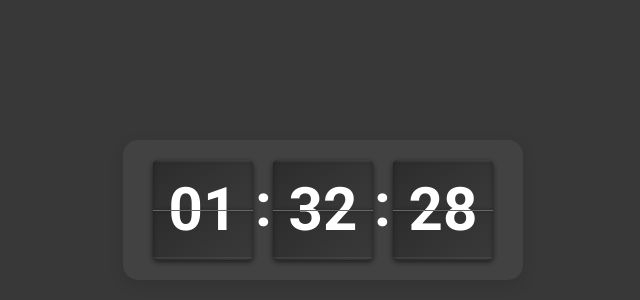
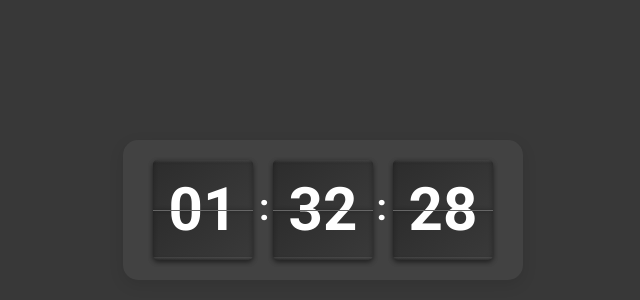
Before and after one commit to marvin3w/utilities, a website: page simple-flip-clock/index.html in a window 1280 px wide. Shown: the part 190-490 px from the top of the page, 317-957 px from the left. Drawn offline with Linux system fonts and the light colour scheme.

Commit message:
Change divider numbers size

```diff
--- a/simple-flip-clock/main.scss
+++ b/simple-flip-clock/main.scss
@@ -25,7 +25,7 @@ body {
   &::before,
   &::after {
     content: ':';
-    font-size: 60px;
+    font-size: 37px;
     color: #ffffff;
     margin: 0 10px;
     position: absolute;
@@ -34,12 +34,12 @@ body {
 
   &::before {
     left: 50%;
-    transform: translate(-78px, -56%);
+    transform: translate(-74px, -56%);
   }
 
   &::after {
     right: 50%;
-    transform: translate(78px, -56%);
+    transform: translate(74px, -56%);
   }
 }
 
```
Also changed, not shown: simple-flip-clock/main.css.
